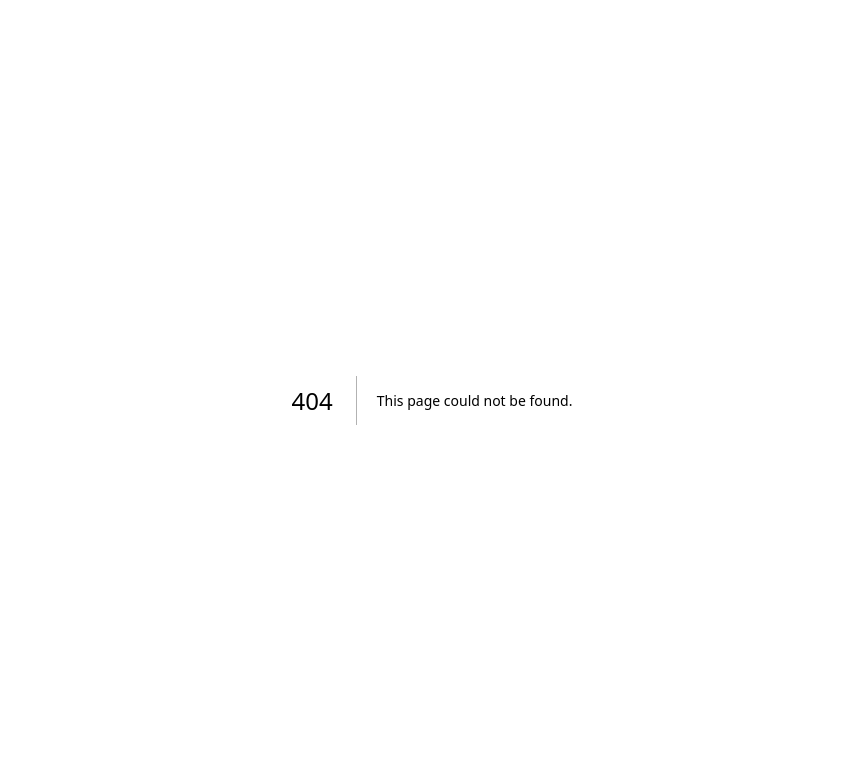
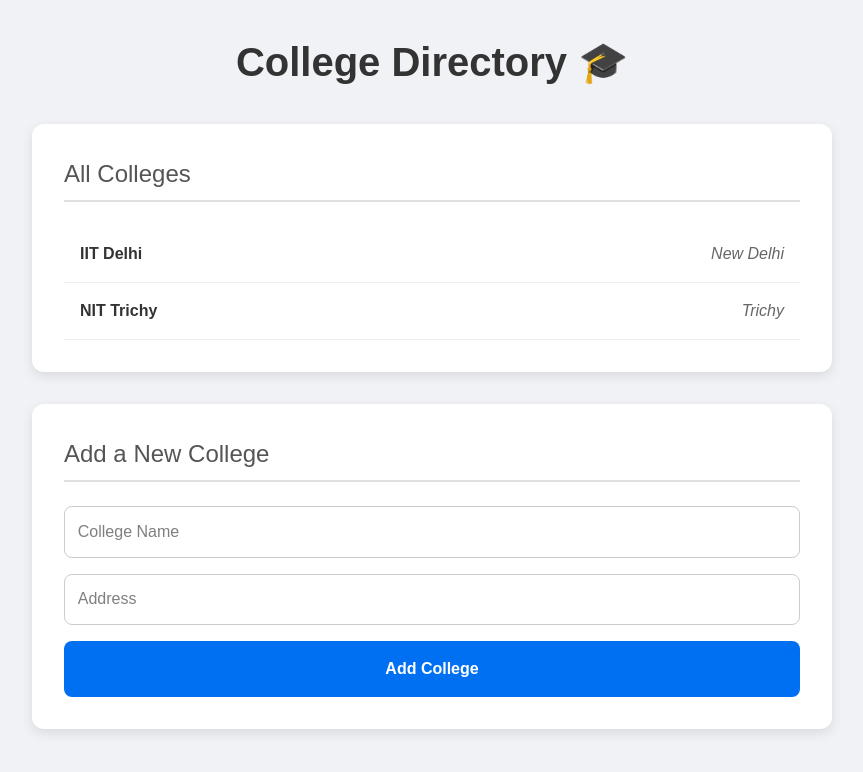
Before and after one commit to akankshperala/authenticity-validator-, a Next.js app: page /colleges in a window 1280 px wide. Before the commit this address had no page. Shown: the top 772 px of the page, without its empty margins (208-1071 px from the left). Built offline with nearby package versions, Linux system fonts and the light colour scheme.

Commit message:
added admin, gov

```diff
--- /dev/null
+++ b/app/admin/page.js
@@ -0,0 +1,81 @@
+"use client";
+import { LineChart, Line, XAxis, YAxis, CartesianGrid, Tooltip, Legend, ResponsiveContainer } from 'recharts';
+import { useEffect, useState } from "react";
+
+export default function AdminDashboard() {
+  const [stats, setStats] = useState(null);
+
+  useEffect(() => {
+    async function fetchStats() {
+      // Fix: Changed the relative URL to a full URL to fix the fetch error
+      const res = await fetch(`${window.location.origin}/api/stats`);
+      const data = await res.json();
+      setStats(data);
+    }
+    fetchStats();
+  }, []);
+
+  if (!stats) {
+    return (
+      <div className="flex items-center justify-center min-h-screen bg-gray-100">
+        <p className="text-xl font-medium text-gray-700">Loading...</p>
+      </div>
+    );
+  }
+
+  return (
+    <div className="min-h-screen bg-gray-100 p-8">
+      {/* Header Section */}
+      <header className="mb-10 text-center">
+        <h1 className="text-4xl md:text-5xl font-extrabold text-gray-800">Admin Dashboard</h1>
+      </header>
+
+      {/* Stats Cards Section */}
+      <div className="grid grid-cols-1 md:grid-cols-3 gap-6 mb-12">
+        {/* Total Users Card */}
+        <div className="bg-white rounded-lg shadow-md p-6 flex items-center justify-between transition-transform duration-300 transform hover:scale-105">
+          <div>
+            <p className="text-xl font-semibold text-gray-500">Total Users</p>
+            <p className="text-4xl font-bold text-blue-600 mt-2">{stats.totalUsers}</p>
+          </div>
+          <span className="text-4xl text-blue-400">👨‍💼</span>
+        </div>
+
+        {/* Total Colleges Card */}
+        <div className="bg-white rounded-lg shadow-md p-6 flex items-center justify-between transition-transform duration-300 transform hover:scale-105">
+          <div>
+            <p className="text-xl font-semibold text-gray-500">Total Colleges</p>
+            <p className="text-4xl font-bold text-green-600 mt-2">{stats.totalColleges}</p>
+          </div>
+          <span className="text-4xl text-green-400">🏫</span>
+        </div>
+
+        {/* Forgery Cases Card */}
+        <div className="bg-white rounded-lg shadow-md p-6 flex items-center justify-between transition-transform duration-300 transform hover:scale-105">
+          <div>
+            <p className="text-xl font-semibold text-gray-500">Forgery Cases</p>
+            <p className="text-4xl font-bold text-red-600 mt-2">{stats.forgeryCases}</p>
+          </div>
+          <span className="text-4xl text-red-400">🚨</span>
+        </div>
+      </div>
+
+      {/* Forgery Trends Chart Section */}
+      <div className="bg-white rounded-lg shadow-md p-6">
+        <h2 className="text-2xl font-semibold text-gray-700 mb-4">Forgery Trends</h2>
+        <div className="w-full h-80">
+          <ResponsiveContainer width="100%" height="100%">
+            <LineChart data={stats.forgeryTrend} margin={{ top: 5, right: 30, left: 20, bottom: 5 }}>
+              <CartesianGrid strokeDasharray="3 3" stroke="#eee" />
+              <XAxis dataKey="month" className="text-sm text-gray-500" />
+              <YAxis className="text-sm text-gray-500" />
+              <Tooltip />
+              <Legend />
+              <Line type="monotone" dataKey="count" stroke="#8884d8" strokeWidth={2} activeDot={{ r: 8 }} />
+            </LineChart>
+          </ResponsiveContainer>
+        </div>
+      </div>
+    </div>
+  );
+}
--- /dev/null
+++ b/app/api/colleges/route.js
@@ -0,0 +1,20 @@
+// app/api/colleges/route.js
+
+let colleges = [
+  { id: 1, name: "IIT Delhi", address: "New Delhi" },
+  { id: 2, name: "NIT Trichy", address: "Trichy" }
+];
+
+export async function GET() {
+  return Response.json({ colleges });
+}
+
+export async function POST(req) {
+  const { name, address } = await req.json();
+  if (!name || !address) {
+    return Response.json({ error: "Name and address are required" }, { status: 400 });
+  }
+  const newCollege = { id: Date.now(), name, address };
+  colleges.push(newCollege);
+  return Response.json({ college: newCollege });
+}
--- /dev/null
+++ b/app/api/stats/route.js
@@ -0,0 +1,17 @@
+// app/api/stats/route.js
+
+let stats = {
+  totalUsers: 1025,
+  totalColleges: 38,
+  forgeryCases: 14,
+  forgeryTrend: [
+    { month: "May", count: 2 },
+    { month: "June", count: 4 },
+    { month: "July", count: 3 },
+    { month: "August", count: 5 }
+  ]
+};
+
+export async function GET() {
+  return Response.json(stats);
+}
--- /dev/null
+++ b/app/colleges/page.js
@@ -0,0 +1,206 @@
+"use client";
+import { useState, useEffect } from "react";
+
+export default function CollegesPage() {
+  const [colleges, setColleges] = useState([]);
+  const [name, setName] = useState("");
+  const [address, setAddress] = useState("");
+  const [err, setErr] = useState("");
+  const [loading, setLoading] = useState(true);
+
+  // Fetches the initial list of colleges when the component mounts
+  useEffect(() => {
+    async function fetchColleges() {
+      try {
+        const res = await fetch("/api/colleges");
+        if (!res.ok) {
+          throw new Error("Failed to fetch colleges");
+        }
+        const data = await res.json();
+        setColleges(data.colleges);
+      } catch (error) {
+        setErr(error.message);
+      } finally {
+        setLoading(false);
+      }
+    }
+    fetchColleges();
+  }, []);
+
+  // Handles the form submission to add a new college
+  const handleSubmit = async (e) => {
+    e.preventDefault();
+    setErr(""); // Clear previous errors
+
+    try {
+      const res = await fetch("/api/colleges", {
+        method: "POST",
+        headers: { "Content-Type": "application/json" },
+        body: JSON.stringify({ name, address })
+      });
+
+      const data = await res.json();
+      if (!res.ok) {
+        throw new Error(data.error || "Failed to add college");
+      }
+
+      // Add the new college to the state and clear form inputs
+      setColleges(prev => [...prev, data.college]);
+      setName("");
+      setAddress("");
+    } catch (error) {
+      setErr(error.message);
+    }
+  };
+
+  return (
+    <div style={styles.container}>
+      <header style={styles.header}>
+        <h1 style={styles.title}>College Directory 🎓</h1>
+      </header>
+
+      <div style={styles.content}>
+        <section style={styles.collegeListSection}>
+          <h2 style={styles.sectionTitle}>All Colleges</h2>
+          {loading ? (
+            <p>Loading colleges...</p>
+          ) : colleges.length > 0 ? (
+            <ul style={styles.list}>
+              {colleges.map(c => (
+                <li key={c.id} style={styles.listItem}>
+                  <div style={styles.collegeName}>{c.name}</div>
+                  <div style={styles.collegeAddress}>{c.address}</div>
+                </li>
+              ))}
+            </ul>
+          ) : (
+            <p>No colleges found. Add one below!</p>
+          )}
+        </section>
+
+        <section style={styles.formSection}>
+          <h2 style={styles.sectionTitle}>Add a New College</h2>
+          {err && <div style={styles.error}>{err}</div>}
+          <form onSubmit={handleSubmit} style={styles.form}>
+            <input
+              type="text"
+              placeholder="College Name"
+              value={name}
+              onChange={e => setName(e.target.value)}
+              required
+              style={styles.input}
+            />
+            <input
+              type="text"
+              placeholder="Address"
+              value={address}
+              onChange={e => setAddress(e.target.value)}
+              required
+              style={styles.input}
+            />
+            <button type="submit" style={styles.button}>Add College</button>
+          </form>
+        </section>
+      </div>
+    </div>
+  );
+}
+
+const styles = {
+  container: {
+    fontFamily: 'Arial, sans-serif',
+    backgroundColor: '#f0f2f5',
+    minHeight: '100vh',
+    display: 'flex',
+    flexDirection: 'column',
+    alignItems: 'center',
+    padding: '2rem',
+  },
+  header: {
+    width: '100%',
+    maxWidth: '800px',
+    textAlign: 'center',
+    marginBottom: '2rem',
+  },
+  title: {
+    color: '#333',
+    fontSize: '2.5rem',
+    fontWeight: 'bold',
+  },
+  content: {
+    display: 'grid',
+    gridTemplateColumns: '1fr',
+    gap: '2rem',
+    width: '100%',
+    maxWidth: '800px',
+  },
+  collegeListSection: {
+    backgroundColor: '#fff',
+    padding: '2rem',
+    borderRadius: '12px',
+    boxShadow: '0 4px 12px rgba(0, 0, 0, 0.1)',
+  },
+  sectionTitle: {
+    color: '#555',
+    borderBottom: '2px solid #e0e0e0',
+    paddingBottom: '0.5rem',
+    marginBottom: '1.5rem',
+    fontSize: '1.5rem',
+  },
+  list: {
+    listStyleType: 'none',
+    padding: 0,
+  },
+  listItem: {
+    display: 'flex',
+    justifyContent: 'space-between',
+    padding: '1rem',
+    borderBottom: '1px solid #eee',
+    transition: 'background-color 0.3s ease',
+  },
+  collegeName: {
+    fontWeight: 'bold',
+    color: '#333',
+  },
+  collegeAddress: {
+    color: '#666',
+    fontStyle: 'italic',
+  },
+  formSection: {
+    backgroundColor: '#fff',
+    padding: '2rem',
+    borderRadius: '12px',
+    boxShadow: '0 4px 12px rgba(0, 0, 0, 0.1)',
+  },
+  form: {
+    display: 'flex',
+    flexDirection: 'column',
+    gap: '1rem',
+  },
+  input: {
+    padding: '0.8rem',
+    border: '1px solid #ccc',
+    borderRadius: '8px',
+    fontSize: '1rem',
+    transition: 'border-color 0.3s ease',
+  },
+  button: {
+    padding: '1rem',
+    backgroundColor: '#0070f3',
+    color: '#fff',
+    border: 'none',
+    borderRadius: '8px',
+    fontSize: '1rem',
+    fontWeight: 'bold',
+    cursor: 'pointer',
+    transition: 'background-color 0.3s ease',
+  },
+  error: {
+    color: '#ff4d4f',
+    backgroundColor: '#fff1f0',
+    border: '1px solid #ffccc7',
+    padding: '1rem',
+    borderRadius: '8px',
+    marginBottom: '1rem',
+  }
+};
--- a/package.json
+++ b/package.json
@@ -21,6 +21,7 @@
     "qrcode": "^1.5.4",
     "react": "19.1.0",
     "react-dom": "19.1.0",
+    "recharts": "^3.2.1",
     "string-similarity": "^4.0.4",
     "tesseract.js": "^6.0.1",
     "tesseract.js-node": "^0.1.0",
```
Also changed, not shown: 1 other file (tests, documents, lock files or other folders).
